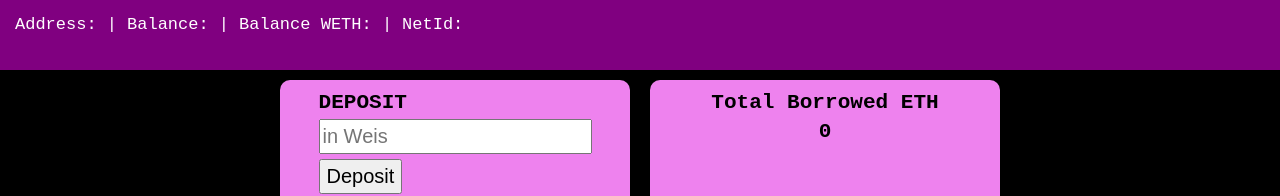
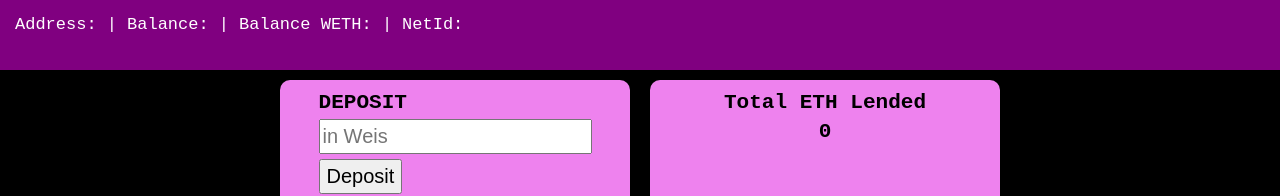
Before and after one commit to 0x-tsar/bank-defi, a Next.js app: page / in a window 1280 px wide. Shown: the top 196 px of the page. Built offline with nearby package versions, Linux system fonts and the light colour scheme.

Commit message:
ready to deploy

```diff
--- a/src/components/Panel.jsx
+++ b/src/components/Panel.jsx
@@ -138,7 +138,7 @@ const Panel = ({ info, type }) => {
         </form>
       ) : (
         <div>
-          <h3>Total Borrowed ETH</h3>
+          <h3>Total ETH Lended</h3>
           <h3 style={{ textAlign: "center" }}>{totalSupply}</h3>
         </div>
       )}
```
